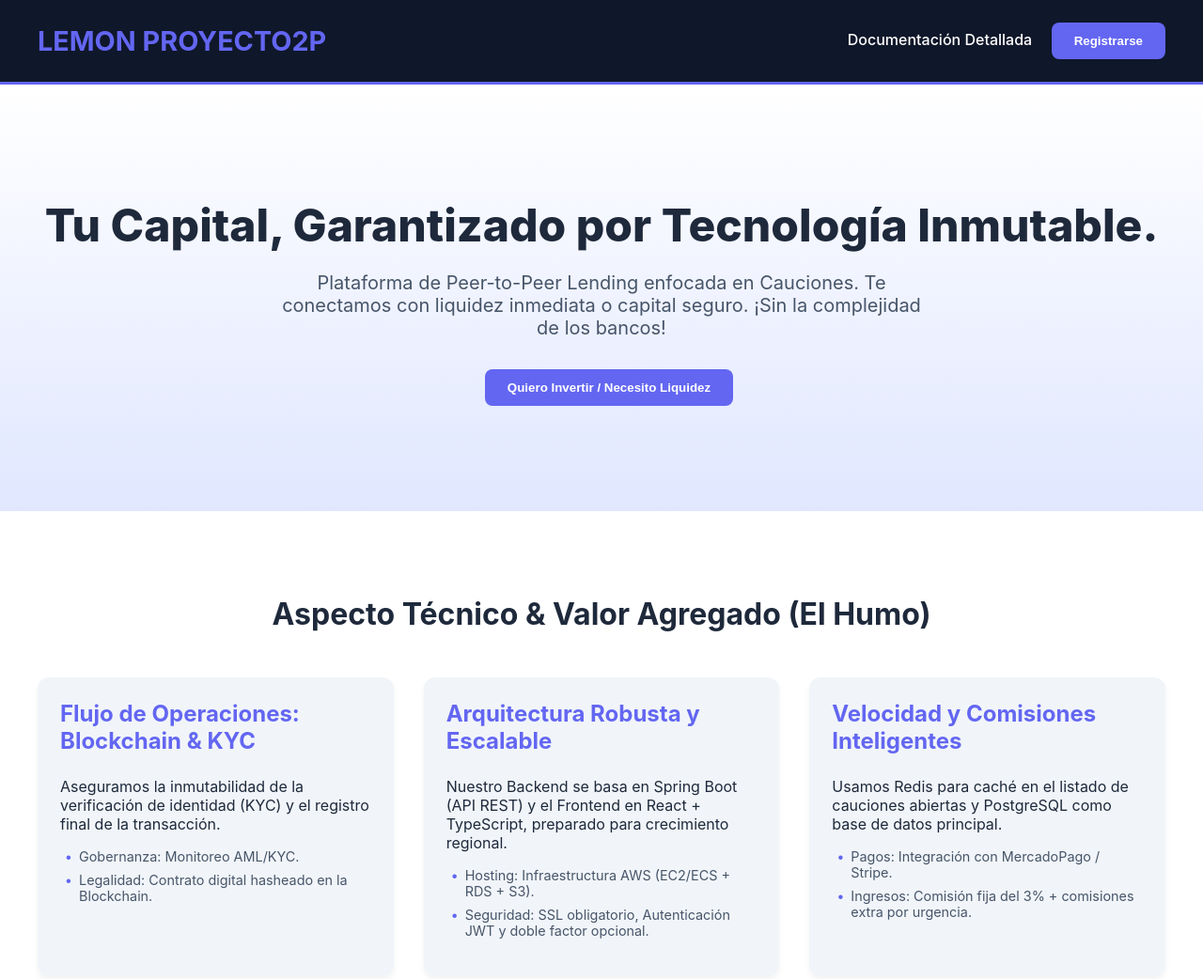
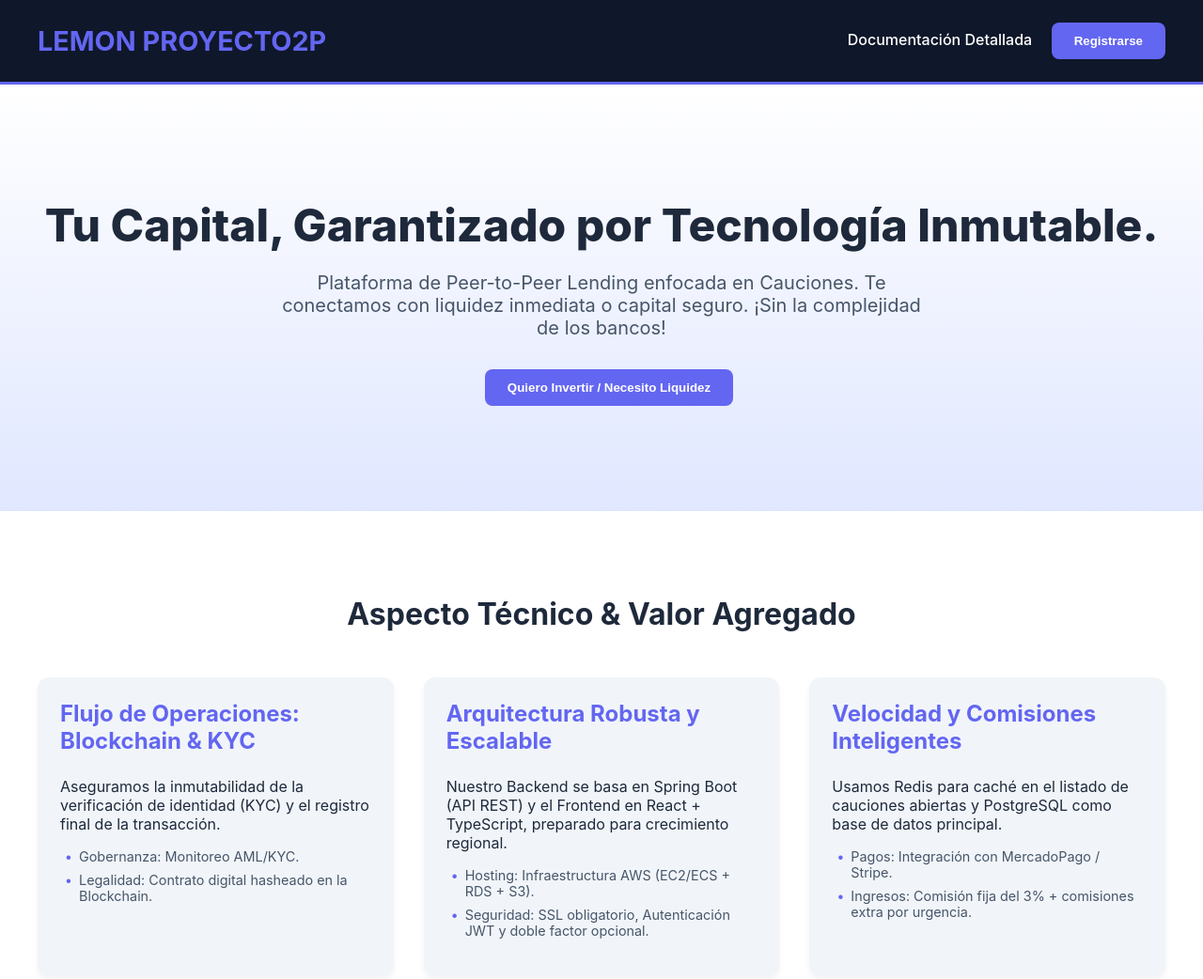
Before and after one commit to Nadharia/proyecto, a plain HTML site: page index.html in a window 1280 px wide. Shown: the top 1042 px of the page at 94% size. Drawn offline with Linux system fonts and the light colour scheme.

```diff
--- a/index.html
+++ b/index.html
@@ -173,7 +173,7 @@
 
         <section class="features">
             <div class="container">
-                <h2 style="text-align: center; margin-bottom: 3rem; font-size: 2rem;">Aspecto Técnico & Valor Agregado (El Humo)</h2>
+                <h2 style="text-align: center; margin-bottom: 3rem; font-size: 2rem;">Aspecto Técnico & Valor Agregado</h2>
                 <div class="feature-grid">
 
                     <div class="card">
```
